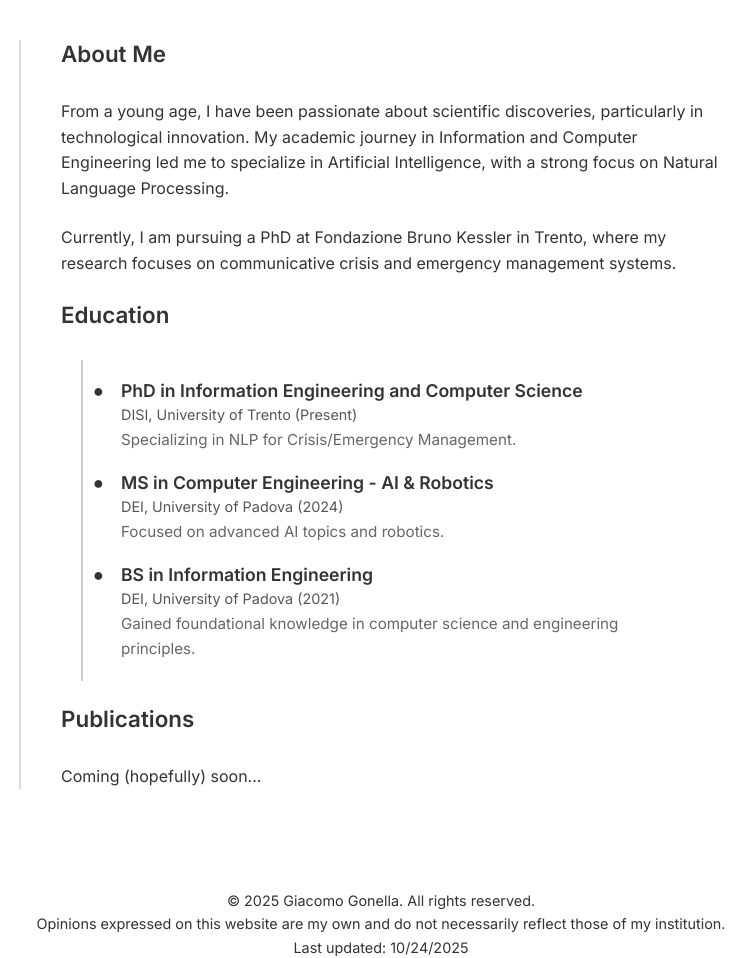
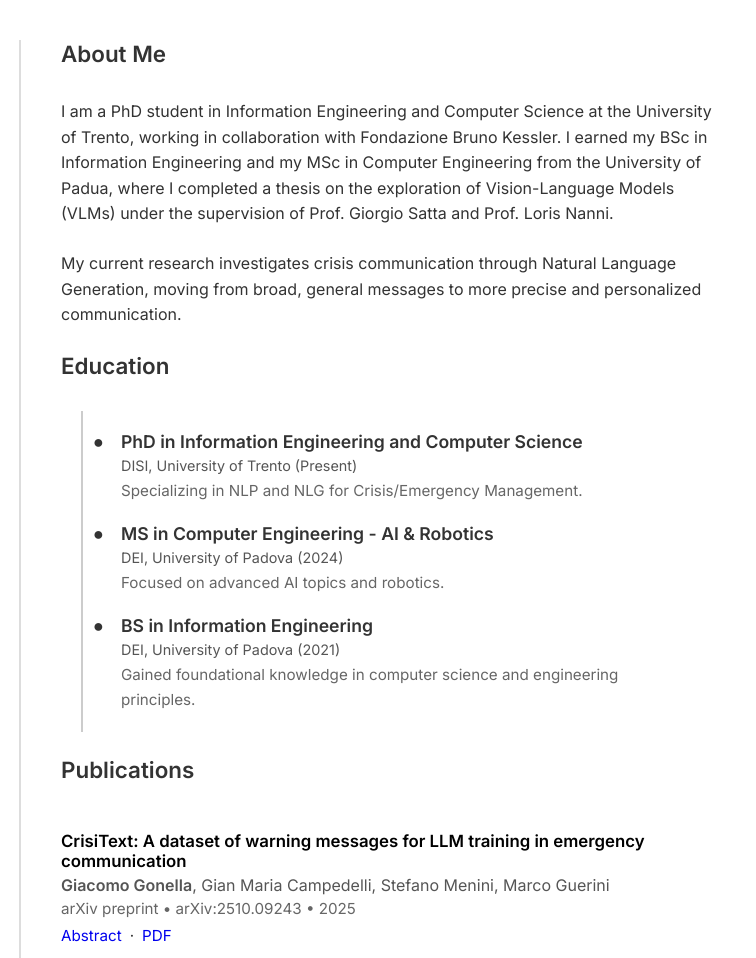
Before and after one commit to giacomogonella/giacomogonella.github.io, a plain HTML site: page index.html in a window 1280 px wide. Shown: the top 958 px of the page, 259-1015 px from the left. Drawn offline with Linux system fonts and the light colour scheme.

Commit message:
Update About, Education, and add Publications section
Revised the About Me and Education sections for more detailed academic and research background. Added a new Publications section with a listed paper and corresponding styles for publication entries in styles.css.

```diff
--- a/index.html
+++ b/index.html
@@ -73,11 +73,11 @@
     <div class="right">
       <h2>About Me</h2>
       <p>
-        From a young age, I have been passionate about scientific discoveries, particularly in technological innovation.
-        My academic journey in Information and Computer Engineering led me to specialize in Artificial Intelligence, with a strong focus on Natural Language Processing.
+        I am a PhD student in Information Engineering and Computer Science at the University of Trento, working in collaboration with Fondazione Bruno Kessler.
+        I earned my BSc in Information Engineering and my MSc in Computer Engineering from the University of Padua, where I completed a thesis on the exploration of Vision-Language Models (VLMs) under the supervision of Prof. Giorgio Satta and Prof. Loris Nanni.
       </p>
       <p>
-        Currently, I am pursuing a PhD at Fondazione Bruno Kessler in Trento, where my research focuses on communicative crisis and emergency management systems.
+        My current research investigates crisis communication through Natural Language Generation, moving from broad, general messages to more precise and personalized communication.
       </p>
 
       <h2>Education</h2>
@@ -85,7 +85,7 @@
         <li>
           <h3>PhD in Information Engineering and Computer Science</h3>
           <span>DISI, University of Trento (Present)</span>
-          <p>Specializing in NLP for Crisis/Emergency Management.</p>
+          <p>Specializing in NLP and NLG for Crisis/Emergency Management.</p>
         </li>
         <li>
           <h3>MS in Computer Engineering - AI &amp; Robotics</h3>
@@ -100,7 +100,26 @@
       </ul>
 
       <h2>Publications</h2>
-      <p>Coming (hopefully) soon...</p>
+      <ul class="pub-list">
+        <li class="pub-item">
+          <div class="pub-title">
+            <a href="https://arxiv.org/abs/2510.09243" target="_blank" rel="noopener">
+              CrisiText: A dataset of warning messages for LLM training in emergency communication
+            </a>
+          </div>
+          <div class="pub-authors">
+            <strong>Giacomo Gonella</strong>, Gian Maria Campedelli, Stefano Menini, Marco Guerini
+          </div>
+          <div class="pub-meta">
+            arXiv preprint • arXiv:2510.09243 • 2025
+          </div>
+          <div class="pub-links">
+            <a href="https://arxiv.org/abs/2510.09243" target="_blank" rel="noopener">Abstract</a>
+            <span>·</span>
+            <a href="https://arxiv.org/pdf/2510.09243.pdf" target="_blank" rel="noopener">PDF</a>
+          </div>
+        </li>
+      </ul>
     </div>
   </div>
 
--- a/styles.css
+++ b/styles.css
@@ -200,3 +200,62 @@ footer a {
 footer a:hover {
   text-decoration: underline;
 }
+
+.pub-list {
+  list-style: none;
+  padding: 0;
+  margin: 0;
+}
+
+.pub-item {
+  padding: 1rem 0;
+  border-bottom: 1px solid rgba(0,0,0,0.08);
+}
+
+.pub-title a {
+  font-weight: 600;
+  text-decoration: none;
+}
+
+.pub-title a:hover {
+  text-decoration: underline;
+}
+
+.pub-authors {
+  margin-top: 0.25rem;
+  color: #555;
+}
+
+.pub-meta {
+  margin-top: 0.25rem;
+  font-size: 0.95rem;
+  color: #666;
+}
+
+.pub-links {
+  margin-top: 0.5rem;
+  display: flex;
+  flex-wrap: wrap;
+  gap: 0.5rem;
+  align-items: baseline;
+  font-size: 0.95rem;
+}
+
+.pub-links a {
+  text-decoration: none;
+}
+
+.pub-links a:hover {
+  text-decoration: underline;
+}
+
+.pub-title a {
+  font-weight: 600;
+  font-size: 1.05rem;
+  color: #000;
+  text-decoration: none;
+}
+
+.pub-title a:hover {
+  text-decoration: underline;
+}
```
